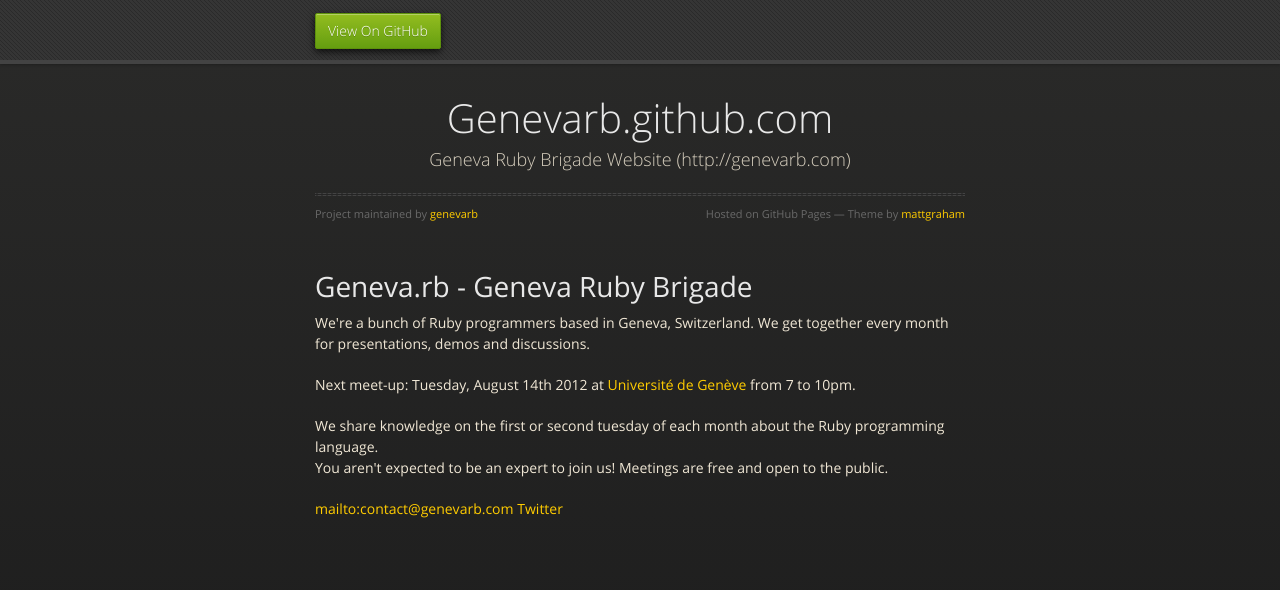
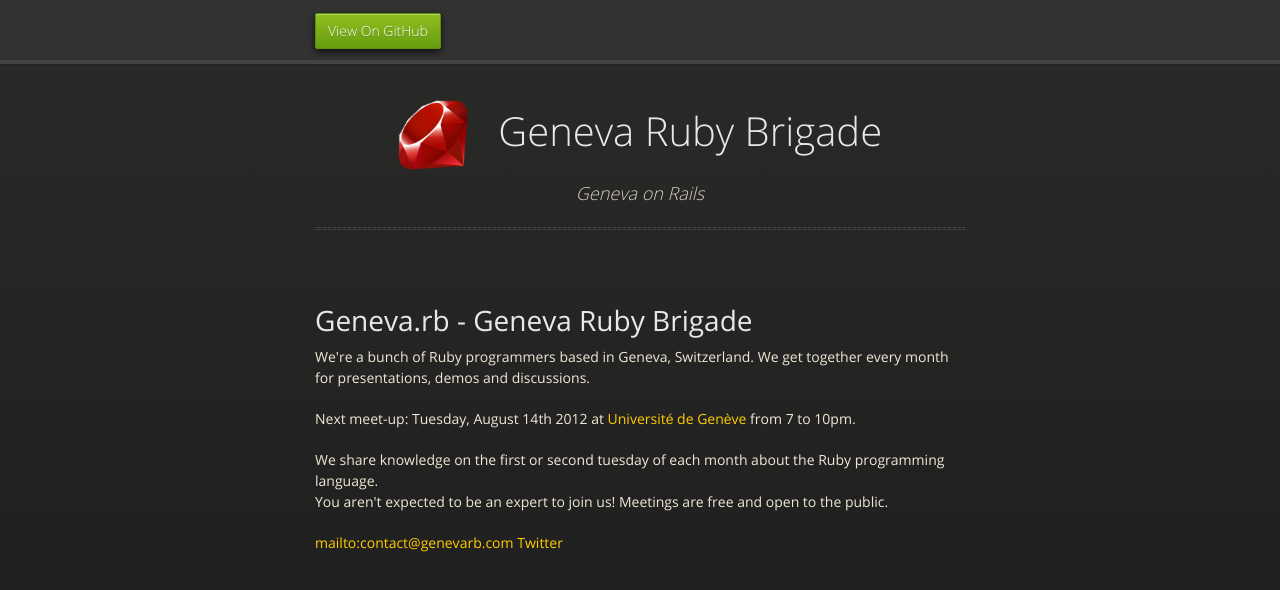
Before and after one commit to genevarb/genevarb.github.com, a plain HTML site: page index.html in a window 1280 px wide. Drawn offline with nearby package versions, Linux system fonts and the light colour scheme.

Commit message:
Add Ruby logo.

```diff
--- a/index.html
+++ b/index.html
@@ -22,17 +22,18 @@
         <nav>
           <li class="fork"><a href="https://github.com/genevarb">View On GitHub</a></li>
         </nav>
-      </div><!-- end header -->
+      </div>
 
     <div class="wrapper">
 
       <section>
         <div id="title">
-          <h1>Genevarb.github.com</h1>
-          <p>Geneva Ruby Brigade Website (http://genevarb.com)</p>
+          <h1>
+            <img src="images/ruby.png" height="70" width="70" />
+            Geneva Ruby Brigade
+          </h1>
+          <p><i>Geneva on Rails</i></p>
           <hr>
-          <span class="credits left">Project maintained by <a href="https://github.com/genevarb">genevarb</a></span>
-          <span class="credits right">Hosted on GitHub Pages &mdash; Theme by <a href="http://twitter.com/#!/michigangraham">mattgraham</a></span>
         </div>
 
         <h1>Geneva.rb - Geneva Ruby Brigade</h1>
--- a/stylesheets/styles.css
+++ b/stylesheets/styles.css
@@ -799,6 +799,10 @@
   text-align: center;
   line-height: 36px;
 }
+section #title h1 img {
+  vertical-align: middle;
+  margin-right: 20px;
+}
 section #title p {
   color: #d7cfbe;
   font-family: 'OpenSansLight', "Helvetica Neue", Helvetica, Arial, sans-serif;
```
Also changed, not shown: images/ruby.png (added). Lines whose indentation alone changed are shown as unchanged.
